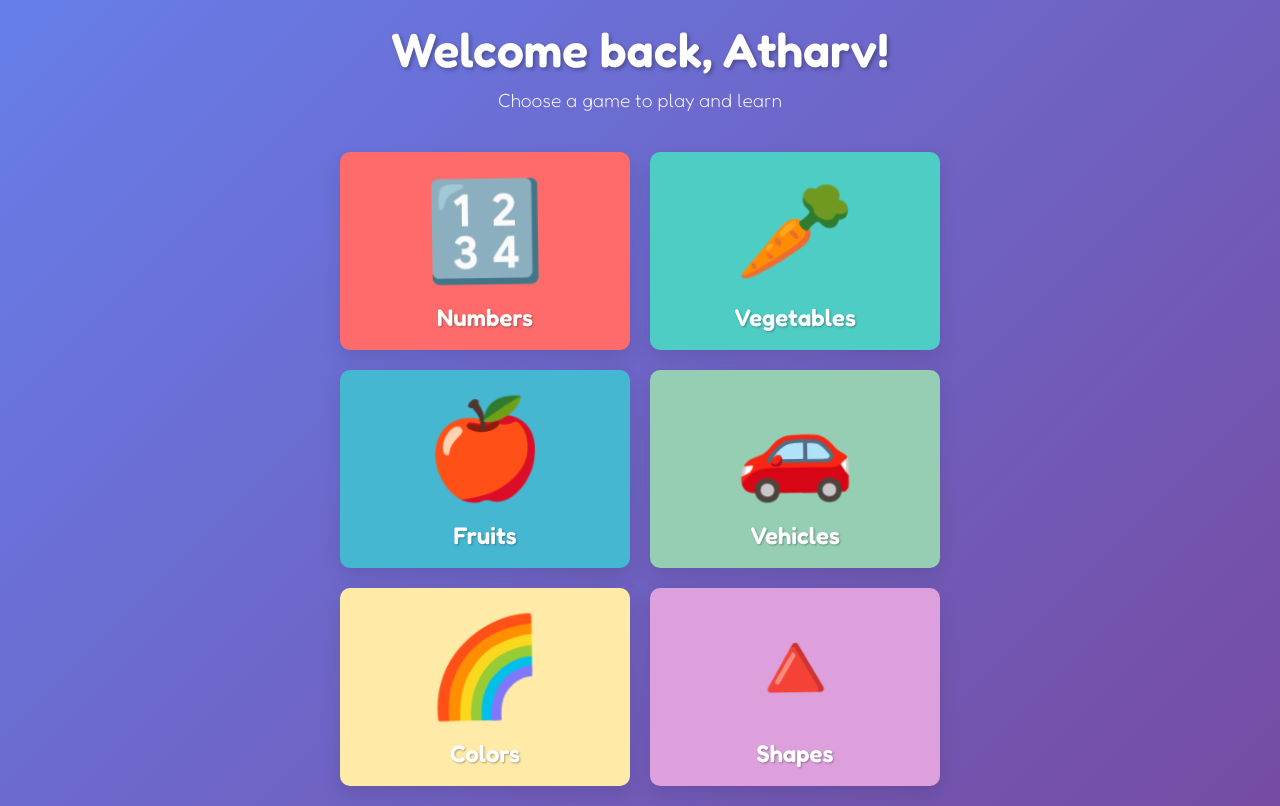
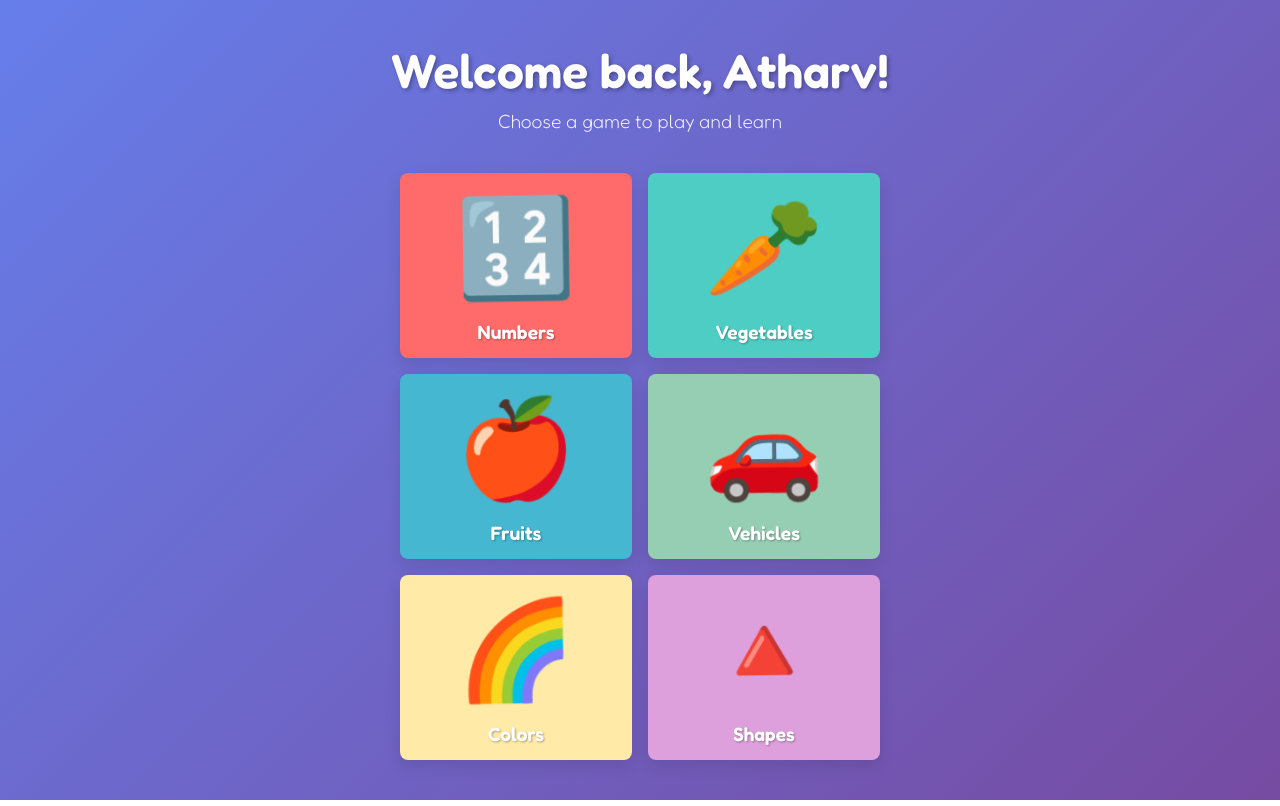
Before and after one commit to bastionkid/kids-game, a React (Create React App) app: page / in a window 1280 px wide. Built offline with nearby package versions, Linux system fonts and the light colour scheme.

Commit message:
Minor ui updates

```diff
--- a/src/App.css
+++ b/src/App.css
@@ -46,26 +46,26 @@ body {
 
 .games-grid {
   display: grid;
-  grid-template-columns: repeat(auto-fit, minmax(200px, 1fr));
-  gap: 20px;
-  max-width: 600px;
+  grid-template-columns: repeat(auto-fit, minmax(160px, 1fr));
+  gap: 16px;
+  max-width: 480px;
   margin: 0 auto;
 }
 
 .game-card {
   background: white;
-  border-radius: 10px;
-  padding: 15px 10px;
+  border-radius: 8px;
+  padding: 12px 8px;
   text-align: center;
   cursor: pointer;
   transition: all 0.3s ease;
-  box-shadow: 0 8px 20px rgba(0,0,0,0.1);
-  border: 3px solid transparent;
+  box-shadow: 0 6px 16px rgba(0,0,0,0.1);
+  border: 2px solid transparent;
 }
 
 .game-card:hover {
-  transform: translateY(-5px) scale(1.05);
-  box-shadow: 0 15px 30px rgba(0,0,0,0.2);
+  transform: translateY(-4px) scale(1.05);
+  box-shadow: 0 12px 24px rgba(0,0,0,0.2);
   border-color: white;
 }
 
@@ -76,7 +76,7 @@ body {
 }
 
 .game-title {
-  font-size: 1.5rem;
+  font-size: 1.2rem;
   color: white;
   font-weight: 600;
   text-shadow: 1px 1px 2px rgba(0,0,0,0.3);
```
